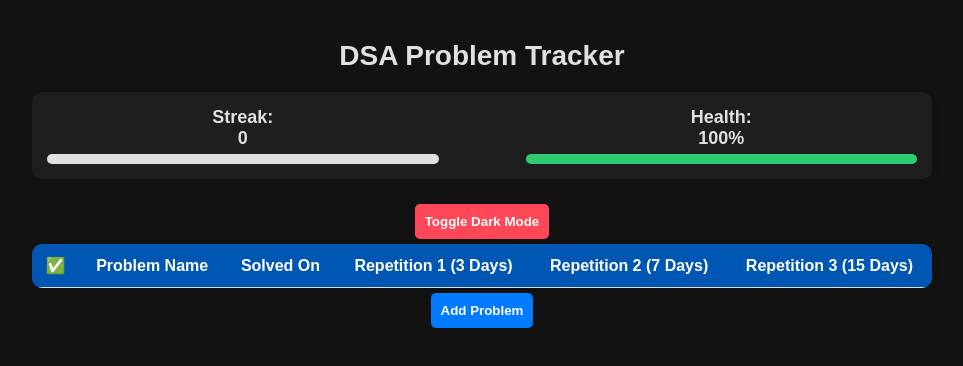
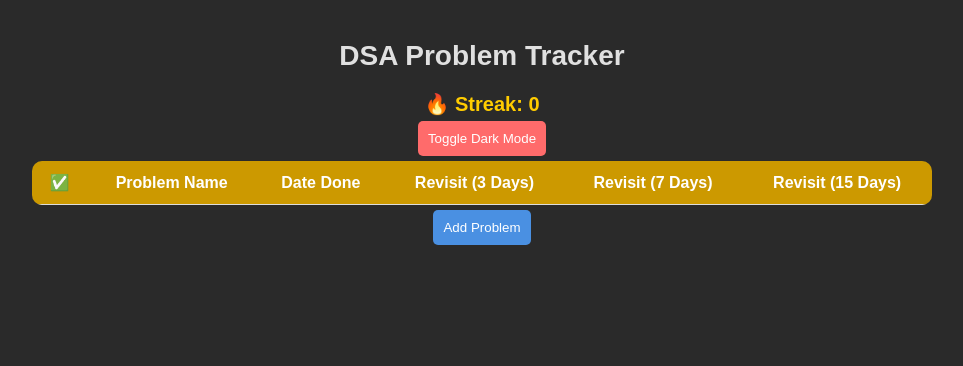
Before and after one commit to riteshkumaar/DSA-Trackers, a plain HTML site: page index.html in a window 1280 px wide. Both pictures are taken after a click on the button "Toggle Dark Mode". Shown: the whole page, without its empty margins (158-1121 px from the left). Drawn offline with Linux system fonts and the light colour scheme.

Commit message:
Updated index.html

```diff
--- a/index.html
+++ b/index.html
@@ -3,21 +3,21 @@
 <head>
     <meta charset="UTF-8">
     <meta name="viewport" content="width=device-width, initial-scale=1.0">
-    <title>DSA Problem Tracker</title>
+    <title>DSA Tracker</title>
     <style>
         body {
             font-family: 'Poppins', sans-serif;
             text-align: center;
-            transition: background-color 0.3s, color 0.3s;
             margin: 0;
             padding: 0;
+            transition: background-color 0.3s, color 0.3s;
         }
         .light-mode {
-            background-color: #f8f9fa;
-            color: #212529;
+            background-color: #f5f5f5;
+            color: #333;
         }
         .dark-mode {
-            background-color: #121212;
+            background-color: #2a2a2a;
             color: #e0e0e0;
         }
         h1 {
@@ -31,52 +31,15 @@
             margin: auto;
             padding: 20px;
         }
-        .streak-container {
-            display: flex;
-            justify-content: space-between;
-            background: #fff;
-            padding: 15px;
-            border-radius: 10px;
-            box-shadow: 0px 4px 10px rgba(0, 0, 0, 0.1);
-            margin-bottom: 20px;
-            transition: background 0.3s;
-        }
-        .dark-mode .streak-container {
-            background: #1e1e1e;
-        }
-        .streak-box {
-            display: flex;
-            flex-direction: column;
-            align-items: center;
-            width: 45%;
-            font-size: 18px;
-            font-weight: 600;
-        }
-        .streak-bar {
-            width: 100%;
-            height: 10px;
-            background: #e0e0e0;
-            border-radius: 5px;
-            overflow: hidden;
-            margin-top: 5px;
-        }
-        .streak-progress {
-            height: 100%;
-            background: #2ecc71;
-            transition: width 0.3s ease-in-out;
-        }
         table {
             width: 100%;
             border-collapse: collapse;
             background: white;
-            box-shadow: 0px 4px 10px rgba(0, 0, 0, 0.1);
             border-radius: 10px;
             overflow: hidden;
-            transition: background-color 0.3s;
         }
         .dark-mode table {
-            background: #1e1e1e;
-            color: #e0e0e0;
+            background: #3a3a3a;
         }
         th, td {
             padding: 12px;
@@ -84,12 +47,11 @@
             text-align: center;
         }
         th {
-            background-color: #007bff;
+            background-color: #ffcc00;
             color: white;
-            font-weight: 600;
         }
         .dark-mode th {
-            background-color: #0056b3;
+            background-color: #cc9900;
         }
         input, button {
             padding: 10px;
@@ -97,67 +59,51 @@
             border-radius: 5px;
             border: none;
         }
+        input[type="text"] {
+            font-weight: bold;
+            font-size: 16px;
+        }
         button {
-            background-color: #007bff;
+            background-color: #4a90e2;
             color: white;
-            font-weight: 600;
             cursor: pointer;
         }
-        button:hover {
-            background-color: #0056b3;
+        .toggle-mode {
+            background-color: #ff6b6b;
         }
-        .toggle-mode {
-            background-color: #ff4757;
+        .completed {
+            background-color: #a5d6a7 !important;
         }
-        .toggle-mode:hover {
-            background-color: #d63031;
+        .streak {
+            font-size: 20px;
+            font-weight: bold;
+            color: #ffcc00;
         }
     </style>
 </head>
-<body onload="loadTheme(); loadData();">
+<body class="light-mode" onload="loadData()">
     <div class="container">
         <h1>DSA Problem Tracker</h1>
-        <div class="streak-container">
-            <div class="streak-box">Streak: <span id="streak">0</span>
-                <div class="streak-bar"><div id="streak-progress" class="streak-progress" style="width: 0%;"></div></div>
-            </div>
-            <div class="streak-box">Health: <span id="health">100%</span>
-                <div class="streak-bar"><div id="health-progress" class="streak-progress" style="width: 100%;"></div></div>
-            </div>
-        </div>
+        <div class="streak">🔥 Streak: <span id="streak">0</span></div>
         <button class="toggle-mode" onclick="toggleMode()">Toggle Dark Mode</button>
         <table id="tracker">
             <thead>
                 <tr>
                     <th>✅</th>
                     <th>Problem Name</th>
-                    <th>Solved On</th>
-                    <th>Repetition 1 (3 Days)</th>
-                    <th>Repetition 2 (7 Days)</th>
-                    <th>Repetition 3 (15 Days)</th>
+                    <th>Date Done</th>
+                    <th>Revisit (3 Days)</th>
+                    <th>Revisit (7 Days)</th>
+                    <th>Revisit (15 Days)</th>
                 </tr>
             </thead>
-            <tbody>
-            </tbody>
+            <tbody></tbody>
         </table>
         <button onclick="addRow()">Add Problem</button>
     </div>
-
     <script>
         function toggleMode() {
-            let body = document.body;
-            body.classList.toggle("dark-mode");
-
-            // Save mode to local storage
-            let mode = body.classList.contains("dark-mode") ? "dark" : "light";
-            localStorage.setItem("theme", mode);
-        }
-
-        function loadTheme() {
-            let savedTheme = localStorage.getItem("theme");
-            if (savedTheme === "dark") {
-                document.body.classList.add("dark-mode");
-            }
+            document.body.classList.toggle("dark-mode");
         }
 
         function addRow() {
@@ -171,12 +117,12 @@
             let rep2Cell = row.insertCell(4);
             let rep3Cell = row.insertCell(5);
 
-            checkboxCell.innerHTML = '<input type="checkbox">';
+            checkboxCell.innerHTML = '<input type="checkbox" onchange="checkCompletion(this)">';
             problemCell.innerHTML = '<input type="text" placeholder="Problem Name">';
             solvedOnCell.innerHTML = '<input type="date" onchange="updateRepetitions(this, this.parentElement.parentElement)">';
-            rep1Cell.innerHTML = '—';
-            rep2Cell.innerHTML = '—';
-            rep3Cell.innerHTML = '—';
+            rep1Cell.innerHTML = '<span>-</span>';
+            rep2Cell.innerHTML = '<span>-</span>';
+            rep3Cell.innerHTML = '<span>-</span>';
         }
 
         function updateRepetitions(input, row) {
@@ -191,9 +137,28 @@
             rep2.setDate(rep2.getDate() + 7);
             rep3.setDate(rep3.getDate() + 15);
 
-            row.cells[3].innerText = rep1.toISOString().split('T')[0];
-            row.cells[4].innerText = rep2.toISOString().split('T')[0];
-            row.cells[5].innerText = rep3.toISOString().split('T')[0];
+            row.cells[3].innerHTML = rep1.toISOString().split('T')[0];
+            row.cells[4].innerHTML = rep2.toISOString().split('T')[0];
+            row.cells[5].innerHTML = rep3.toISOString().split('T')[0];
+        }
+
+        function checkCompletion(checkbox) {
+            let row = checkbox.parentElement.parentElement;
+            let checkboxes = row.querySelectorAll("input[type='checkbox']");
+            let allChecked = Array.from(checkboxes).every(cb => cb.checked);
+
+            if (allChecked) {
+                row.classList.add("completed");
+                updateStreak();
+            } else {
+                row.classList.remove("completed");
+            }
+        }
+
+        function updateStreak() {
+            let streakElement = document.getElementById("streak");
+            let currentStreak = parseInt(streakElement.innerText);
+            streakElement.innerText = currentStreak + 1;
         }
     </script>
 </body>
```
